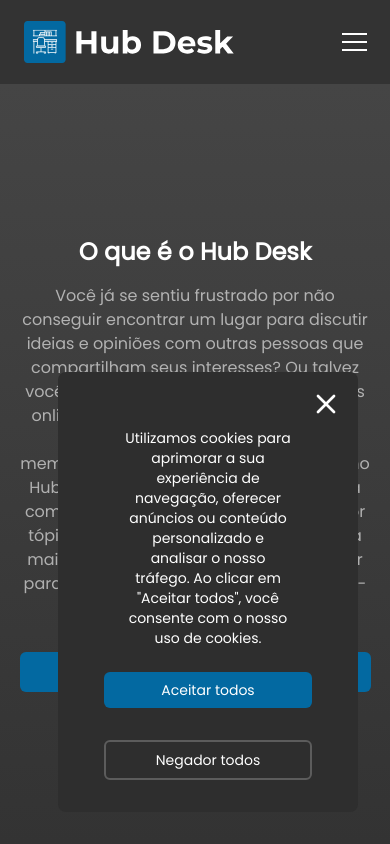
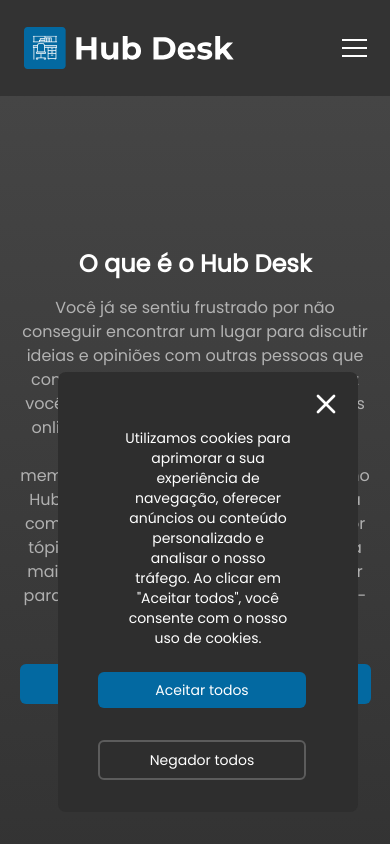
Before and after one commit to cguifernandes/hub-desk, a Next.js app: page / in a window 390 px wide. Shown: the top 844 px of the page. Built offline with nearby package versions, Linux system fonts and the light colour scheme.

Commit message:
style(header): adjusting responsive header

```diff
--- a/src/app/(home)/page.tsx
+++ b/src/app/(home)/page.tsx
@@ -10,7 +10,7 @@ export const metadata: Metadata = {
 
 const Home = () => {
   return (
-    <main className="mt-[10vh]">
+    <main className="mt-24">
       <section className="flex h-[90vh] items-center justify-center bg-gradient-to-b from-grey-550 to-grey-500">
         <div className="w-[90%] space-y-4 text-center sm:w-[80%] lg:w-[920px] xl:w-[1020px]">
           <Heading className="font-semibold" align="center" size="lg">
--- a/src/components/footer.tsx
+++ b/src/components/footer.tsx
@@ -6,7 +6,7 @@ const Footer = () => {
     <footer
       className={clsx(
         'flex h-auto flex-col items-center justify-center gap-2 ',
-        'px-[60px] py-6 text-center md:h-[10vh] md:flex-row md:justify-between',
+        'px-[60px] py-6 text-center md:h-24 md:flex-row md:justify-between',
       )}
     >
       <div>
--- a/src/components/formSignUp.tsx
+++ b/src/components/formSignUp.tsx
@@ -46,7 +46,7 @@ const FormSignUp = () => {
     register,
     formState: { errors },
   } = useForm<AuthFormProps>({
-    reValidateMode: 'onBlur',
+    reValidateMode: 'onChange',
     resolver: zodResolver(schemaAuth),
   })
 
--- a/src/components/header.tsx
+++ b/src/components/header.tsx
@@ -5,7 +5,7 @@ import NavBar from './headerWrapper'
 
 const Header = () => {
   return (
-    <header className="fixed top-0 z-50 flex h-[10vh] w-full justify-center bg-grey-500 backdrop-blur md:bg-grey-500/60">
+    <header className="fixed top-0 z-50 flex h-24 w-full justify-center bg-grey-500 backdrop-blur md:bg-grey-500/60">
       <div className="mx-6 flex w-full max-w-[1636px] items-center justify-between ">
         <Image className="w-[210px] sm:w-[250px]" alt="Logo" src={Logo} />
         <nav className="hidden md:flex md:gap-x-4">
--- a/src/components/messages/cookies.tsx
+++ b/src/components/messages/cookies.tsx
@@ -19,7 +19,7 @@ const CookiesMessage = () => {
           transition={{ type: 'keyframes' }}
           className={clsx(
             'fixed bottom-8 right-8 flex w-[300px] flex-col items-center',
-            'justify-between rounded-lg bg-grey-600 px-10 py-8 md:w-[490px]',
+            'justify-between rounded-lg bg-grey-600 px-10 py-8 md:w-[520px]',
           )}
         >
           <button className="group absolute right-4 top-4">
@@ -35,7 +35,7 @@ const CookiesMessage = () => {
             tráfego. Ao clicar em "Aceitar todos", você consente com o nosso uso
             de cookies.
           </Text>
-          <div className="flex flex-col justify-evenly gap-y-8">
+          <div className="flex w-full flex-col justify-between gap-y-8 md:flex-row">
             <Button
               onClick={() => setVisible(!visible)}
               text="Aceitar todos"
```
